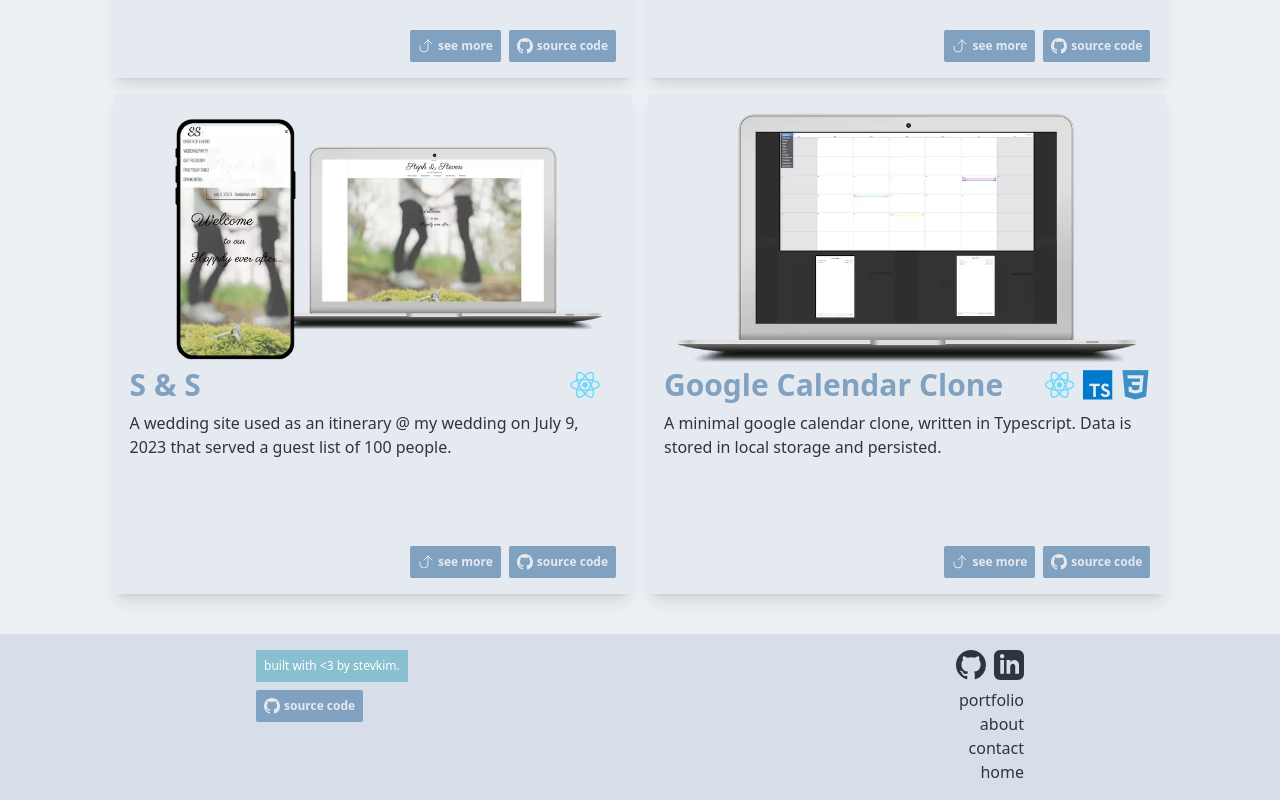
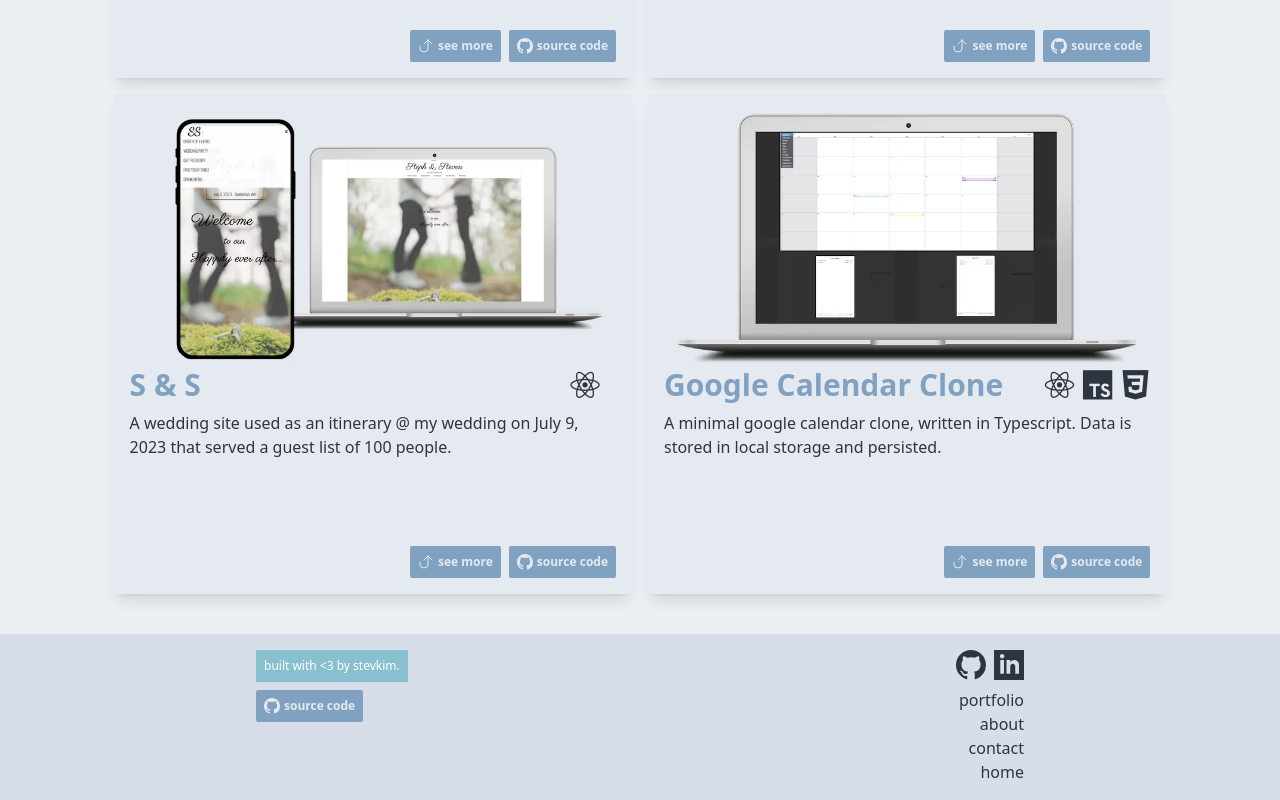
Before and after one commit to stevkim/portfolio, a React (Vite) app: page /portfolio in a window 1280 px wide. Shown: the part 1150-1950 px from the top of the page. Built offline with nearby package versions, Linux system fonts and the light colour scheme; no server answers.

Commit message:
Moved around socials and did some minor styling changes.

```diff
--- /dev/null
+++ b/src/components/SkillIcon.tsx
@@ -0,0 +1,18 @@
+import { useState } from "react"
+
+interface Props {
+  skill: string
+}
+
+const SkillIcon = ({ skill }:Props) => {
+  const [hover, setHover] = useState(false);
+
+  return (
+    <i
+      className={`devicon-${skill} ${hover ? 'colored scale-110' : ''} text-3xl`}
+      onMouseEnter={() => setHover(true)}
+      onMouseLeave={() => setHover(false)}>
+    </i>
+  )
+}
+export default SkillIcon
--- /dev/null
+++ b/src/components/Socials.tsx
@@ -0,0 +1,30 @@
+const Socials = () => {
+  return (
+    <div className="flex gap-2 ml-auto items-center">
+      <a
+        href="https://github.com/stevkim"
+        rel="noreferrer"
+        target="_blank"
+        className="cursor-pointer hover:text-accent"
+        aria-label='Github link'
+      >
+        <svg width="30" height="30" fill="currentColor" viewBox="0 0 16 16">
+          <path d="M8 0C3.58 0 0 3.58 0 8c0 3.54 2.29 6.53 5.47 7.59.4.07.55-.17.55-.38 0-.19-.01-.82-.01-1.49-2.01.37-2.53-.49-2.69-.94-.09-.23-.48-.94-.82-1.13-.28-.15-.68-.52-.01-.53.63-.01 1.08.58 1.23.82.72 1.21 1.87.87 2.33.66.07-.52.28-.87.51-1.07-1.78-.2-3.64-.89-3.64-3.95 0-.87.31-1.59.82-2.15-.08-.2-.36-1.02.08-2.12 0 0 .67-.21 2.2.82.64-.18 1.32-.27 2-.27s1.36.09 2 .27c1.53-1.04 2.2-.82 2.2-.82.44 1.1.16 1.92.08 2.12.51.56.82 1.27.82 2.15 0 3.07-1.87 3.75-3.65 3.95.29.25.54.73.54 1.48 0 1.07-.01 1.93-.01 2.2 0 .21.15.46.55.38A8.01 8.01 0 0 0 16 8c0-4.42-3.58-8-8-8"/>
+        </svg>
+      </a>
+      <a
+        href='https://www.linkedin.com/in/stevkim/'
+        rel="noreferrer"
+        target="_blank"
+        className="cursor-pointer hover:text-accent"
+        aria-label='LinkedIn link'
+      >
+        <svg xmlns="http://www.w3.org/2000/svg" width="30" height="30" fill="currentColor" viewBox="0 0 24 24" className="border-sm">
+          <path d="M0 0v24h24v-24h-24zm8 19h-3v-11h3v11zm-1.5-12.268c-.966 0-1.75-.79-1.75-1.764s.784-1.764 1.75-1.764 1.75.79 1.75 1.764-.783 1.764-1.75 1.764zm13.5 12.268h-3v-5.604c0-3.368-4-3.113-4 0v5.604h-3v-11h3v1.765c1.397-2.586 7-2.777 7 2.476v6.759z"/>
+        </svg>
+      </a>
+    </div>
+  )
+}
+
+export default Socials;
--- a/src/components/about/SelfPortrait.tsx
+++ b/src/components/about/SelfPortrait.tsx
@@ -1,5 +1,5 @@
 import portrait from '../../assets/images/portrait.avif'
 
-const SelfPortrait = () => (<img src={portrait} alt='Steven rock climbing' className='hover:grayscale'/>)
+const SelfPortrait = () => (<img src={portrait} alt='Steven rock climbing' className='hover:grayscale hover:scale-110'/>)
 
 export default SelfPortrait;
--- a/src/components/footer/Footer.tsx
+++ b/src/components/footer/Footer.tsx
@@ -1,6 +1,6 @@
 import Badge from "./Badge";
 import GithubBtn from "../GithubBtn";
-import Socials from "./Socials";
+import Socials from "../Socials";
 import SiteLinks from "./SiteLinks";
 
 const Footer = () => {
--- a/src/components/footer/Socials.tsx
+++ /dev/null
@@ -1,32 +0,0 @@
-
-
-const Socials = () => {
-  return (
-    <div className="flex gap-2 ml-auto">
-      <a
-        href="https://github.com/stevkim"
-        rel="noreferrer"
-        target="_blank"
-        className="cursor-pointer"
-        aria-label='Github link'
-      >
-      <svg width="30" height="30" fill="currentColor" viewBox="0 0 16 16">
-        <path d="M8 0C3.58 0 0 3.58 0 8c0 3.54 2.29 6.53 5.47 7.59.4.07.55-.17.55-.38 0-.19-.01-.82-.01-1.49-2.01.37-2.53-.49-2.69-.94-.09-.23-.48-.94-.82-1.13-.28-.15-.68-.52-.01-.53.63-.01 1.08.58 1.23.82.72 1.21 1.87.87 2.33.66.07-.52.28-.87.51-1.07-1.78-.2-3.64-.89-3.64-3.95 0-.87.31-1.59.82-2.15-.08-.2-.36-1.02.08-2.12 0 0 .67-.21 2.2.82.64-.18 1.32-.27 2-.27s1.36.09 2 .27c1.53-1.04 2.2-.82 2.2-.82.44 1.1.16 1.92.08 2.12.51.56.82 1.27.82 2.15 0 3.07-1.87 3.75-3.65 3.95.29.25.54.73.54 1.48 0 1.07-.01 1.93-.01 2.2 0 .21.15.46.55.38A8.01 8.01 0 0 0 16 8c0-4.42-3.58-8-8-8"/>
-      </svg>
-      </a>
-      <a
-        href='https://www.linkedin.com/in/stevkim/'
-        rel="noreferrer"
-        target="_blank"
-        className="cursor-pointer"
-        aria-label='LinkedIn link'
-      >
-      <svg width="30" height="30" fill="currentColor" viewBox="0 0 24 24">
-        <path d="M19 0h-14c-2.761 0-5 2.239-5 5v14c0 2.761 2.239 5 5 5h14c2.762 0 5-2.239 5-5v-14c0-2.761-2.238-5-5-5zm-11 19h-3v-11h3v11zm-1.5-12.268c-.966 0-1.75-.79-1.75-1.764s.784-1.764 1.75-1.764 1.75.79 1.75 1.764-.783 1.764-1.75 1.764zm13.5 12.268h-3v-5.604c0-3.368-4-3.113-4 0v5.604h-3v-11h3v1.765c1.396-2.586 7-2.777 7 2.476v6.759z"/>
-      </svg>
-      </a>
-    </div>
-  )
-}
-
-export default Socials;
--- a/src/components/home/Intro.tsx
+++ b/src/components/home/Intro.tsx
@@ -1,18 +1,22 @@
 import Code from "./Code";
 import { motion } from 'framer-motion';
+import Socials from "../Socials";
 
 const Intro = () => {
   return (
-    <div className="w-full md:w-[60%] flex flex-col h-[80vh] pb-20">
+    <div className="w-full md:w-[60%] flex flex-col h-[80vh] pb-20 ">
       <div className="m-auto w-fit">
         <motion.div
           initial={{ opacity: 0, y: -200 }}
           animate={{ opacity: 1, y: 0 }}
         >
           Hi, my name is
-          <span className="text-6xl block">Steven Kim</span>
+          <span className="text-6xl block highlight">Steven Kim</span>
         </motion.div>
         <Code />
+        <div className="mt-2">
+          <Socials />
+        </div>
       </div>
     </div>
   )
--- a/src/components/nav/NavLink.tsx
+++ b/src/components/nav/NavLink.tsx
@@ -17,7 +17,7 @@ const NavLink = ({ input }:Props) => {
       onMouseLeave={() => setHover(false)}
       activeProps={{
         style: {
-          color: 'oklch(var(--a))',
+          color: 'oklch(var(--p))',
         }
       }}
     >
--- a/src/components/nav/nav.css
+++ b/src/components/nav/nav.css
@@ -1,6 +1,9 @@
+@tailwind components;
+
+@layer components {
   .nav-link {
     transition: all .1s linear;
-  background: linear-gradient(to right, oklch(var(--p)) 50%, oklch(var(--s)) 50%);
+    background: linear-gradient(to right, oklch(var(--a)) 50%, oklch(var(--s)) 50%);
     background-size: 210% 100%;
     background-position: right bottom;
   }
@@ -8,3 +11,4 @@
   .nav-hover {
     background-position: left bottom;
   }
+}
--- a/src/components/project-card/UsedStack.tsx
+++ b/src/components/project-card/UsedStack.tsx
@@ -1,3 +1,5 @@
+import SkillIcon from "../SkillIcon";
+
 interface Props {
   projectName: string;
   skills: string[];
@@ -7,9 +9,10 @@ const UsedStack = ({ projectName, skills }:Props) => (
   <div className="flex gap-2 items-center justify-center">
     {
       skills.map(skill => {
-        return <i key={`${projectName}-${skill}`} className={`devicon-${skill} colored text-3xl`}></i>
+        return <SkillIcon key={`${projectName}-${skill}`} skill={skill} />
       })
     }
   </div>
 )
+
 export default UsedStack;
--- a/src/containers/Home.tsx
+++ b/src/containers/Home.tsx
@@ -31,7 +31,7 @@ const Home = () => {
       >
         <ContactForm />
       </motion.div>
-      {scroll && <Scroll />}
+      {scroll ? <Scroll /> : null}
     </main>
   )
 }
--- a/src/index.css
+++ b/src/index.css
@@ -54,4 +54,24 @@
 	.card-toggle {
 		transform: rotateX(180deg);
 	}
+
+	.highlight {
+		background: linear-gradient(
+			to right,
+			oklch(var(--s)),
+			oklch(var(--a)),
+			oklch(var(--p)),
+			oklch(var(--a))
+		);
+		-webkit-background-clip: text;
+    background-clip: text;
+    -webkit-text-fill-color: transparent;
+    background-size: 500% auto;
+		animation: highlight 5s ease-in-out infinite alternate;
+	}
+
+	@keyframes highlight {
+		0% { background-position: 0 50%; }
+		100% { background-position: 100% 50%; }
+	}
 }
```
Lines whose indentation alone changed are shown as unchanged.
